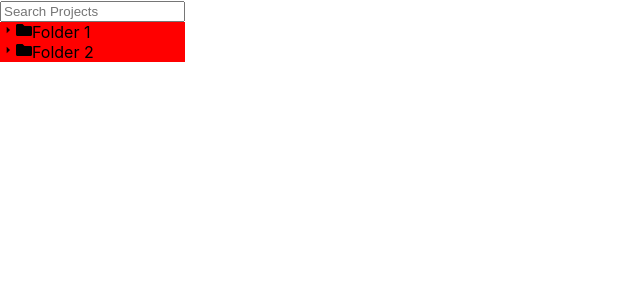
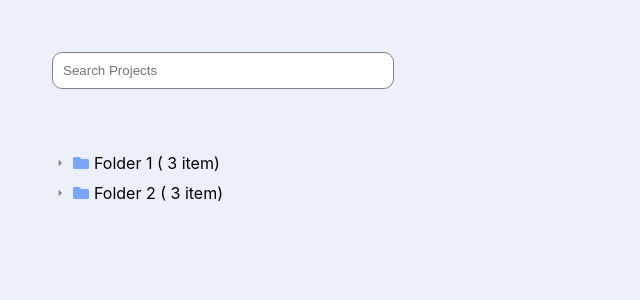
Before and after one commit to mariyasada/marvin, a React (Create React App) app: page / in a window 1280 px wide. Shown: the top 300 px of the page, without its empty margins (0-640 px from the left). Built offline with nearby package versions, Linux system fonts and the light colour scheme.

Commit message:
feat:UI completed

```diff
--- a/src/App.css
+++ b/src/App.css
@@ -1,9 +1,14 @@
-.App{
+.app_container{
+  gap:10rem;
   display: flex;
-  flex-wrap: wrap;
+  align-items: center;
+  padding: 20px;
   width: 90%;
-  gap:10rem;
-  align-items: center;
 
 
 }
+.App{
+  height: 100vh;
+  width: 100%;
+  background: #ECF0FB;
+}
--- a/src/App.js
+++ b/src/App.js
@@ -5,8 +5,10 @@ import Sidebar from "./Components/Siderbar/Sidebar";
 function App() {
   return (
     <div className="App">
-      <Sidebar></Sidebar>
-      <ListComponent />
+      <div className="app_container">
+        <Sidebar></Sidebar>
+        <ListComponent />
+      </div>
     </div>
   );
 }
--- /dev/null
+++ b/src/Components/CommonFolderRow/CommonFolderRow.css
@@ -0,0 +1,25 @@
+.folder_row{
+    display: flex;
+    gap:4px;
+    color:black;
+    cursor:pointer;
+    flex-direction: column;
+    align-items: flex-start;
+}
+.folder_icon{
+    display: flex;
+    align-items: center;
+    gap:5px;
+}
+.folder_icon>div{
+    display: flex;
+    align-items: center;
+    gap:5px;
+}
+.selected_folder{
+    background: #DCE1F1;
+    padding: 7px;
+    border-radius: 20px;
+    font-weight: bold;
+    width: 20rem;
+}
--- a/src/Components/CommonFolderRow/CommonFolderRow.jsx
+++ b/src/Components/CommonFolderRow/CommonFolderRow.jsx
@@ -4,6 +4,7 @@ import { MdArrowRight } from "react-icons/md";
 import { FaFolder, FaFolderOpen } from "react-icons/fa";
 import { useFolders } from "../../context/FolderContext";
 import { DragDropContext, Droppable, Draggable } from "react-beautiful-dnd";
+import "./CommonFolderRow.css";
 
 const CommonFolderRow = ({ data, index }) => {
   const { selectedFolder, setSelectedFolder, setFoldersData, foldersData } =
@@ -35,21 +36,37 @@ const CommonFolderRow = ({ data, index }) => {
     return (
       <div
         draggable="true"
-        style={{ background: "red" }}
+        className={"folder_row"}
         onDragStart={(e) => handleDragStart(e, data)}
         onDragOver={handleDragOver}
         onDrop={(e) => handleDrop(e, data)}
       >
         <div
           style={{ display: "block" }}
+          className={isExpand ? "selected_folder" : ""}
           onClick={(e) => {
             setExpand(!isExpand);
             setSelectedFolder(data);
           }}
         >
-          {isExpand ? <IoMdArrowDropdown /> : <MdArrowRight />}
-          {isExpand ? <FaFolderOpen /> : <FaFolder />}
-          {data?.folder_name !== "" && data.folder_name}
+          <div className="folder_icon">
+            {isExpand ? (
+              <IoMdArrowDropdown color="gray" />
+            ) : (
+              <MdArrowRight color="gray" />
+            )}
+            <div>
+              {isExpand ? (
+                <FaFolderOpen color="#7AA6FE" />
+              ) : (
+                <FaFolder color="#7AA6FE" />
+              )}
+              {data?.folder_name !== "" && data.folder_name} (
+              {`
+              ${data?.sub_folder?.length} item`}
+              )
+            </div>
+          </div>
         </div>
 
         <div
--- a/src/Components/ListComponent/ListComponent.css
+++ b/src/Components/ListComponent/ListComponent.css
@@ -0,0 +1,71 @@
+.Listcontainer{
+    width:70%;
+    display: flex;
+    flex-direction: column;
+    gap:4rem;
+
+}
+.title{
+    font-weight: bold;
+}
+.list{
+    display: flex;
+    flex-direction: column;
+    gap:2rem;
+}
+.list_item{
+    height:60px;
+    width: 100%;
+    display: flex;
+    justify-content: space-between;
+    background: white;
+    box-shadow: 2px 2px 3px rgb(220, 215, 215);
+    border-radius: 15px;
+    align-items: center;
+    padding: 7px;
+    position: relative;
+}
+img{
+    height: 50px;
+    width: 50px;
+}
+.images_container{
+    display: flex;
+    align-items: center;
+    justify-content: center;
+
+}
+.ronuded_image{
+    border-radius: 50%;
+    position: absolute;
+    top:20%;
+    right:12%
+}
+.ronuded_image1{
+    border-radius: 50%;
+    position: absolute;
+    top:20%;
+    right:9%
+}
+.ronuded_image2{
+    border-radius: 50%;
+    position: absolute;
+    top:20%;
+    right:6%
+}
+.rounded_image3{
+    background:rgb(190, 184, 184);
+    display: flex;
+    align-items: center;
+    justify-content: center;
+    border-radius: 50%;
+    right:3%;
+    top:20%;
+    width: 50px;
+      height:50px;
+    z-index: 10;
+    border:1px solid white;
+    font-weight: bold;
+    position: absolute;
+
+}
--- a/src/Components/ListComponent/ListComponent.jsx
+++ b/src/Components/ListComponent/ListComponent.jsx
@@ -1,16 +1,44 @@
 import React from "react";
 import { useFolders } from "../../context/FolderContext";
+import "./ListComponent.css";
 
 const ListComponent = () => {
   const { selectedFolder, setSelectedFolder } = useFolders();
-  console.log(selectedFolder, "selected folder");
   return (
-    <div>
-      {selectedFolder?.folder_name}
+    <div className="Listcontainer">
+      <div className="title" style={{ fontSize: "2rem" }}>
+        {selectedFolder?.folder_name}
+      </div>
 
-      <div>
+      <div className="list">
         {selectedFolder?.sub_folder?.map((folder, index) => {
-          return <div key={folder?.id}>{folder?.folder_name}</div>;
+          return (
+            <div key={folder?.id} className="list_item">
+              <div>
+                <img
+                  src="https://images.pexels.com/photos/6177607/pexels-photo-6177607.jpeg?auto=compress&cs=tinysrgb&w=1260&h=750&dpr=1"
+                  alt="folder image"
+                />
+              </div>
+              <div className="title">{folder?.folder_name}</div>
+              <span>updated 3 days ago</span>
+              <div className="images_container">
+                <img
+                  src="https://images.pexels.com/photos/3844788/pexels-photo-3844788.jpeg?auto=compress&cs=tinysrgb&w=1260&h=750&dpr=1"
+                  className="ronuded_image"
+                />
+                <img
+                  src="https://images.pexels.com/photos/6177607/pexels-photo-6177607.jpeg?auto=compress&cs=tinysrgb&w=1260&h=750&dpr=1"
+                  className="ronuded_image1"
+                />
+                <img
+                  src="https://images.pexels.com/photos/3844788/pexels-photo-3844788.jpeg?auto=compress&cs=tinysrgb&w=1260&h=750&dpr=1"
+                  className="ronuded_image2"
+                />
+                <div className="rounded_image3">+7</div>
+              </div>
+            </div>
+          );
         })}
       </div>
     </div>
--- a/src/Components/Siderbar/Sidebar.css
+++ b/src/Components/Siderbar/Sidebar.css
@@ -0,0 +1,24 @@
+.container{
+    height:70%;
+    width: 30%;
+    padding: 2rem;
+    background:transparent;
+    display: flex;
+    gap:4rem;
+    flex-direction: column;
+
+}
+input{
+    padding: 10px;
+    border-radius: 10px;
+    width: 20rem;
+    outline: none;
+    border: 1px solid gray;
+}
+.container>div{
+    display:flex;
+    flex-direction: column;
+    gap:10px;
+    justify-items: flex-start;
+    align-items: flex-start;
+}
--- a/src/Components/Siderbar/Sidebar.jsx
+++ b/src/Components/Siderbar/Sidebar.jsx
@@ -1,7 +1,7 @@
 import React, { useState } from "react";
 import CommonFolderRow from "../CommonFolderRow/CommonFolderRow";
 import { useFolders } from "../../context/FolderContext";
-import { DragDropContext, Droppable, Draggable } from "react-beautiful-dnd";
+import "./Sidebar.css";
 
 const Sidebar = () => {
   const { foldersData } = useFolders();
@@ -38,9 +38,11 @@ const Sidebar = () => {
   return (
     <div className="container">
       <input placeholder="Search Projects" />
-      {foldersData.sub_folder.map((folder, index) => (
-        <CommonFolderRow key={folder.id} data={folder} index={index} />
-      ))}
+      <div>
+        {foldersData.sub_folder.map((folder, index) => (
+          <CommonFolderRow key={folder.id} data={folder} index={index} />
+        ))}
+      </div>
     </div>
   );
 };
```
Also changed, not shown: src/Data/data.json (added, +113 -0 lines).
